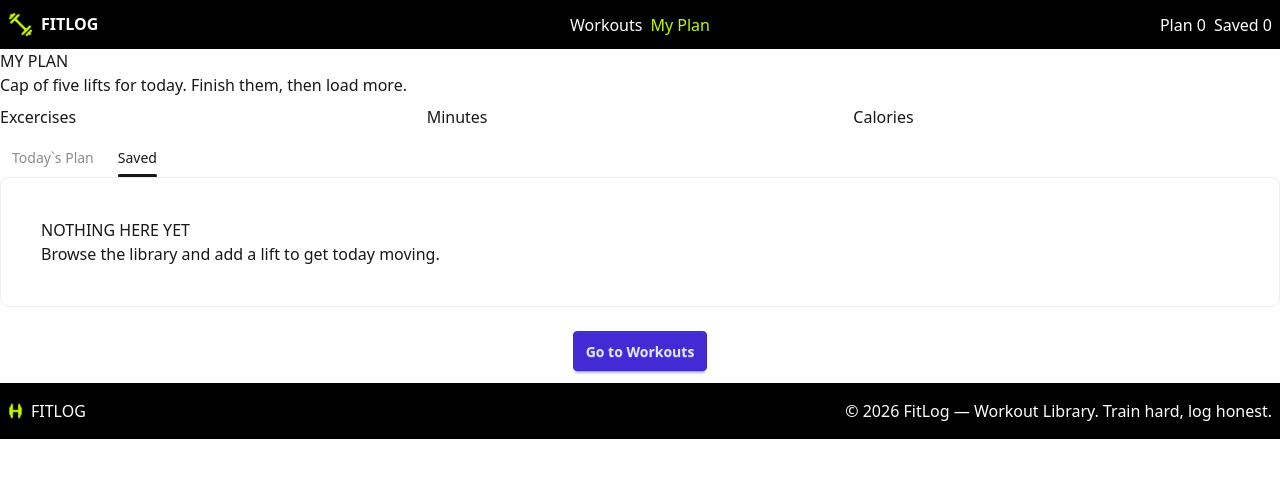
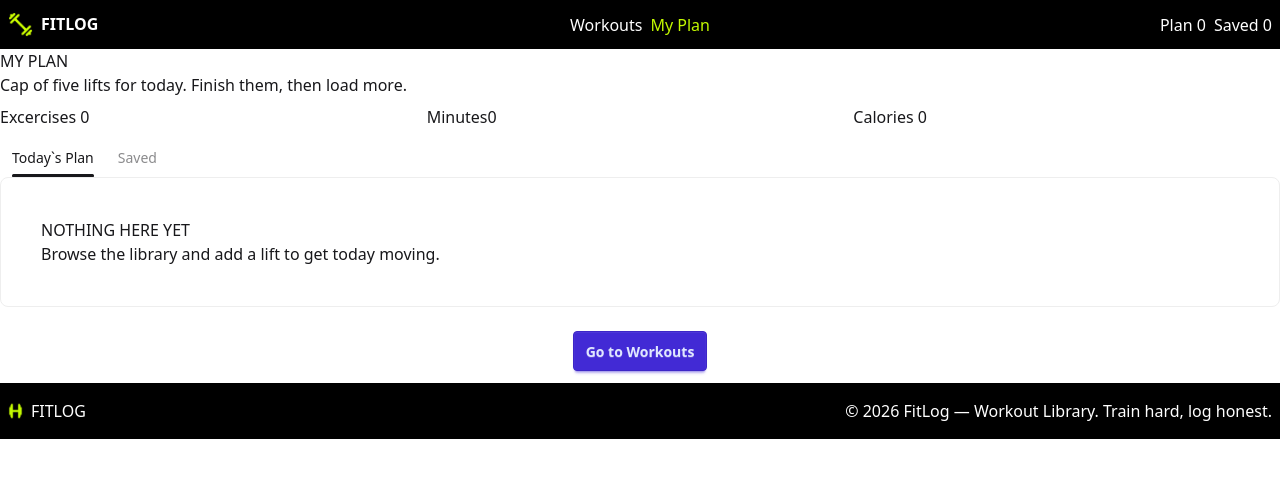
Before and after one commit to litonraha591-hub/fit-log-app, a Next.js app: page /my-plan in a window 1280 px wide. Shown: the top 478 px of the page. Built offline with nearby package versions, Linux system fonts and the light colour scheme.

Commit message:
shows the excercises, minutes, and calories secection and view details, marks as done linked up successfully

```diff
--- a/package.json
+++ b/package.json
@@ -12,7 +12,8 @@
     "next": "16.3.6",
     "react": "19.2.8",
     "react-dom": "19.2.8",
-    "react-icons": "^5.7.0"
+    "react-icons": "^5.7.0",
+    "react-toastify": "^11.1.0"
   },
   "devDependencies": {
     "@tailwindcss/postcss": "^4",
--- a/src/app/layout.tsx
+++ b/src/app/layout.tsx
@@ -5,6 +5,7 @@ import Navbar from "./components/Navbar";
 import FooterPage from "./components/FooterPage";
 import WorkoutLibrary from "./workout-library/page";
 import WorkProvider from "@/context/WorkContext";
+import { ToastContainer } from "react-toastify";
 
 const geistSans = Geist({
   variable: "--font-geist-sans",
@@ -40,6 +41,7 @@ export default function RootLayout({ children }: LayoutProps<"/">) {
 
         {children}
         <FooterPage></FooterPage>
+        <ToastContainer />
         </WorkProvider>
 
       </body>
--- a/src/app/my-plan/page.tsx
+++ b/src/app/my-plan/page.tsx
@@ -3,21 +3,40 @@ import { WorkContext } from "@/context/WorkContext";
 import { IWorkout } from "@/types/workout.types";
 
 import Link from "next/link";
-import React, { useContext } from "react";
+import React, { useContext, useState } from "react";
 import SavedTodaysPlan from "../shared/SavedTodaysPlan";
 
 const MyPlanPage = () => {
   const { savedWorkout, saveLaterWorkout } = useContext(WorkContext);
+  const [activeTab, setActiveTab] = useState<"today" | "saved">("today");
+  const excerciseCount =
+    activeTab === "today" ? savedWorkout.length : saveLaterWorkout.length;
+
+  const totalMinutes =
+    activeTab === "today"
+      ? savedWorkout.reduce((acc, workout) => acc + (workout.duration || 0), 0)
+      : saveLaterWorkout.reduce(
+          (acc, workout) => acc + (workout.duration || 0),
+          0,
+        );
+  const totalCalories = activeTab ==="today"?(savedWorkout.reduce(
+    (acc, workout) => acc + (workout.caloriesBurned || 0),
+    0,
+  )):(saveLaterWorkout.reduce(
+    (acc, workout) => acc + (workout.caloriesBurned || 0),
+    0,
+  ));
+
   return (
-    <div className="space-y-2">
+    <div className="space-y-2 container mx-auto">
       <div>
         <h1>MY PLAN</h1>
         <p>Cap of five lifts for today. Finish them, then load more.</p>
       </div>
       <div className="grid grid-cols-3 justify-center">
-        <p>Excercises</p>
-        <p>Minutes</p>
-        <p>Calories</p>
+        <p>Excercises {excerciseCount}</p>
+        <p>Minutes{totalMinutes} </p>
+        <p>Calories {totalCalories}</p>
       </div>
       {/* name of each tab group should be unique */}
       {/* name of each tab group should be unique */}
@@ -27,8 +46,10 @@ const MyPlanPage = () => {
           name="my_tabs_2"
           className="tab"
           aria-label="Today`s Plan"
+          defaultChecked
+          onChange={() => setActiveTab("today")}
         />
-        <div className="tab-content border-base-300 bg-base-100 p-10">
+        <div className="tab-content border-base-300 bg-base-100 p-10 gap-3">
           {savedWorkout.length > 0 ? (
             savedWorkout.map((workout: IWorkout) => {
               return (
@@ -51,7 +72,7 @@ const MyPlanPage = () => {
           name="my_tabs_2"
           className="tab"
           aria-label="Saved"
-          defaultChecked
+          onChange={() => setActiveTab("saved")}
         />
         <div className="tab-content border-base-300 bg-base-100 p-10 ">
           {saveLaterWorkout.length > 0 ? (
@@ -70,12 +91,9 @@ const MyPlanPage = () => {
             </div>
           )}
         </div>
-
       </div>
       <div className="text-center m-3" id="saveTodaysPlan">
-
-
-        <Link href="/workout-details" className="btn btn-primary p-3 mt-3">
+        <Link href="/" className="btn btn-primary p-3 mt-3">
           Go to Workouts
         </Link>
       </div>
--- a/src/app/shared/SavedTodaysPlan.tsx
+++ b/src/app/shared/SavedTodaysPlan.tsx
@@ -1,9 +1,18 @@
+'use client'
 import { IWorkout } from "@/types/workout.types";
 import Image from "next/image";
+import Link from "next/link";
 import React from "react";
+import { FaCheck } from "react-icons/fa";
 import { IoCloseSharp } from "react-icons/io5";
+import { toast } from "react-toastify";
 
 const SavedTodaysPlan = ({ workout }: { workout: IWorkout }) => {
+  const done = () => {
+    toast.success("Mark Successfully!", {
+      position: "top-right",
+    });
+  };
   return (
     <div className="container mx-auto flex items-center justify-between gap-6 rounded-xl bg-white p-4 shadow-md">
       {/* Workout Information */}
@@ -29,9 +38,9 @@ const SavedTodaysPlan = ({ workout }: { workout: IWorkout }) => {
 
       {/* Actions */}
       <div className="flex items-center gap-3">
-        <button className="btn btn-accent" >View Details</button>
+      <Link href={`/workout-details/${workout.id}`}>  <button className="btn btn-accent"  >View Details</button></Link>
 
-        <button className="btn btn-accent">Mark as Done</button>
+        <button className="btn btn-accent" onClick={done} > <FaCheck />Mark as Done</button>
 
         <button className="btn btn-circle btn-ghost">
           <IoCloseSharp size={24} />
--- a/src/context/WorkContext.tsx
+++ b/src/context/WorkContext.tsx
@@ -4,25 +4,25 @@ import { IWorkout } from "@/types/workout.types";
 interface IWorkoutContext {
   savedWorkout: IWorkout[];
   setSavedWorkout: React.Dispatch<React.SetStateAction<IWorkout[]>>;
-  saveLaterWorkout:IWorkout[],
-  setSaveLaterWorkout:React.Dispatch<React.SetStateAction<IWorkout[]>>;
- }
+  saveLaterWorkout: IWorkout[];
+  setSaveLaterWorkout: React.Dispatch<React.SetStateAction<IWorkout[]>>;
+}
 export const WorkContext = createContext<IWorkoutContext>({
   savedWorkout: [],
   setSavedWorkout: () => {},
-  saveLaterWorkout:[],
-  setSaveLaterWorkout:()=>{},
+  saveLaterWorkout: [],
+  setSaveLaterWorkout: () => {},
 });
 
 const WorkProvider = ({ children }: { children: ReactNode }) => {
   const [savedWorkout, setSavedWorkout] = useState<IWorkout[]>([]);
-  const[saveLaterWorkout,setSaveLaterWorkout]=useState<IWorkout[]>([])
+  const [saveLaterWorkout, setSaveLaterWorkout] = useState<IWorkout[]>([]);
 
   const sharedData = {
     savedWorkout,
     setSavedWorkout,
     saveLaterWorkout,
-    setSaveLaterWorkout
+    setSaveLaterWorkout,
   };
   return (
     <WorkContext.Provider value={sharedData}>{children}</WorkContext.Provider>
```
Also changed, not shown: 1 other file (tests, documents, lock files or other folders). Lines whose indentation alone changed are shown as unchanged.
